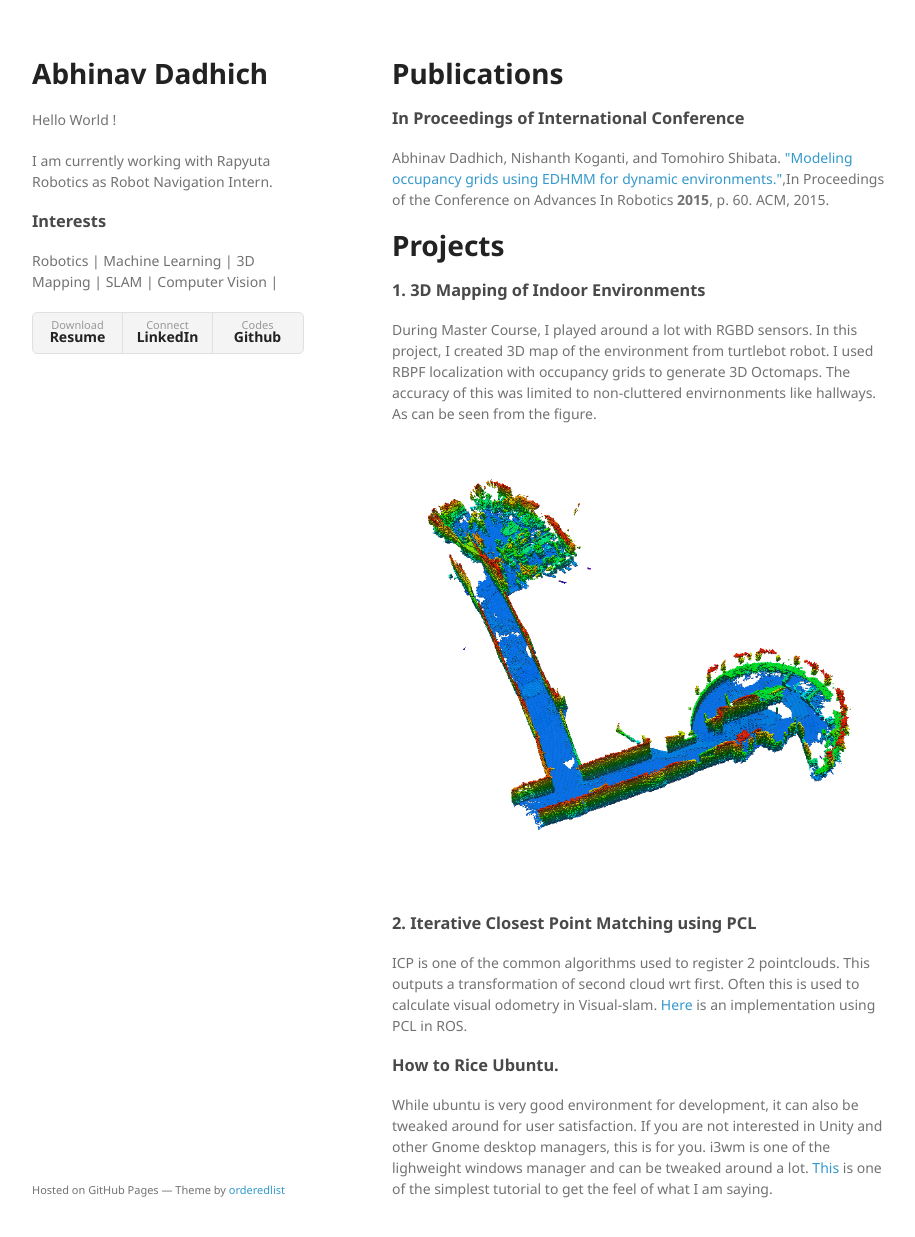
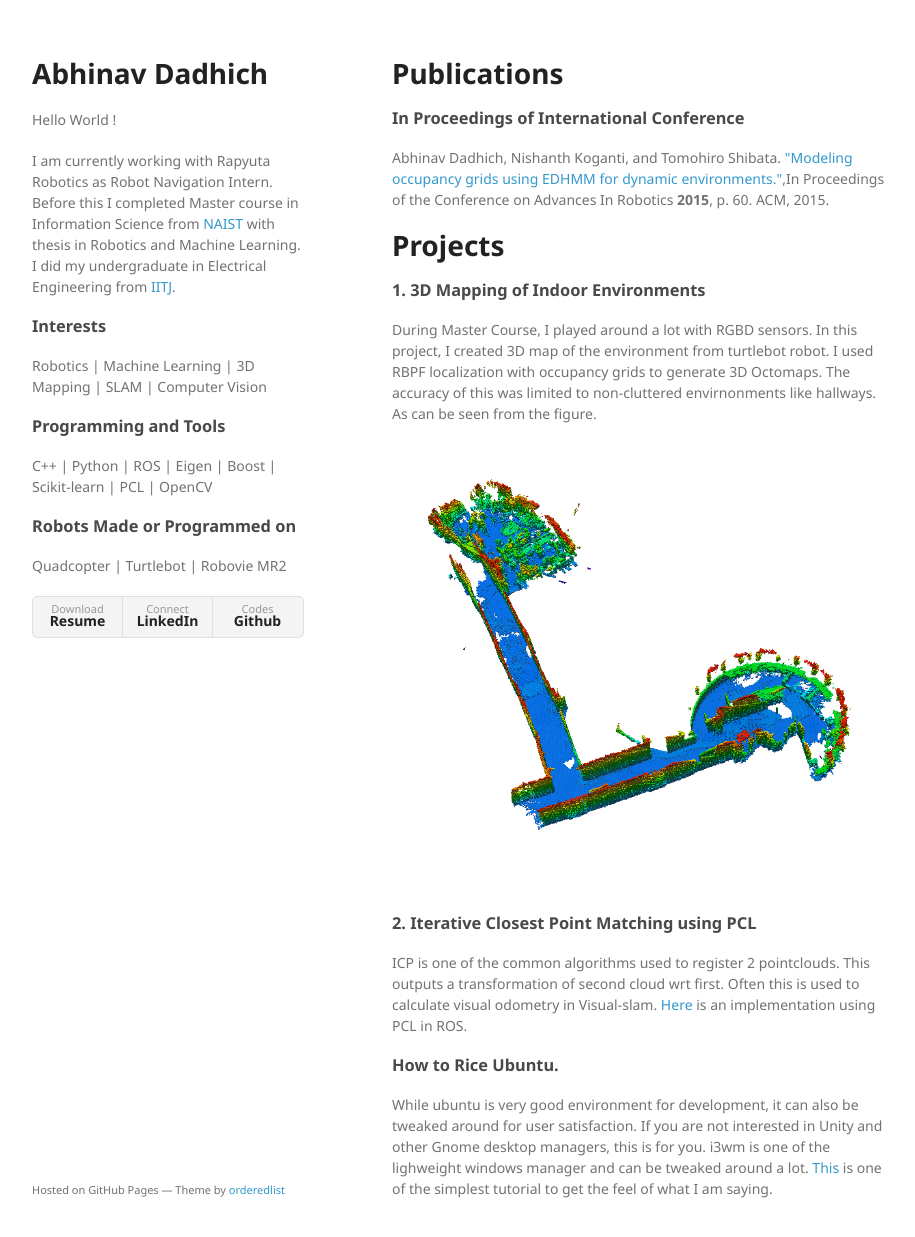
Before and after one commit to ResByte/ResByte.github.io, a Jekyll site: the page index.html, which Jekyll copies as it is, in a window 1280 px wide and 1269 px high. Shown: the top 1237 px of the window, without its empty margins (178-1093 px from the left). Built offline with Jekyll 4.4.1, drawn with Linux system fonts in a browser that asks for light colours.

Commit message:
updated about

```diff
--- a/index.html
+++ b/index.html
@@ -17,11 +17,14 @@
       <header>
         <h1>Abhinav Dadhich</h1>
         <p>Hello World ! <br>
-        <p> I am currently working with Rapyuta Robotics as Robot Navigation Intern. </p>
+        <p> I am currently working with Rapyuta Robotics as Robot Navigation Intern. Before this I completed Master course in Information Science from <a href="http://www.naist.jp/en/">NAIST</a> with thesis in Robotics and Machine Learning. I did my undergraduate in Electrical Engineering from <a href="http://www.iitj.ac.in">IITJ</a>.  </p>
         <h3>Interests</h3>
-        <p>Robotics | Machine Learning | 3D Mapping | SLAM | Computer Vision |</p>
+        <p>Robotics | Machine Learning | 3D Mapping | SLAM | Computer Vision </p>
         </p>
-
+        <h3>Programming and Tools</h3>
+        <p>C++ | Python | ROS | Eigen | Boost | Scikit-learn | PCL | OpenCV </p>
+        <h3>Robots Made or Programmed on</h3>
+        <p>Quadcopter | Turtlebot | Robovie MR2</p>
     		<ul>
         		<li><a href="./assets/Resume.pdf" download>Download <strong>Resume</strong></a></li>
         		<li><a href="https://jp.linkedin.com/in/adadhich" title="LinkedIn">Connect <strong>LinkedIn</strong> </a>
```
